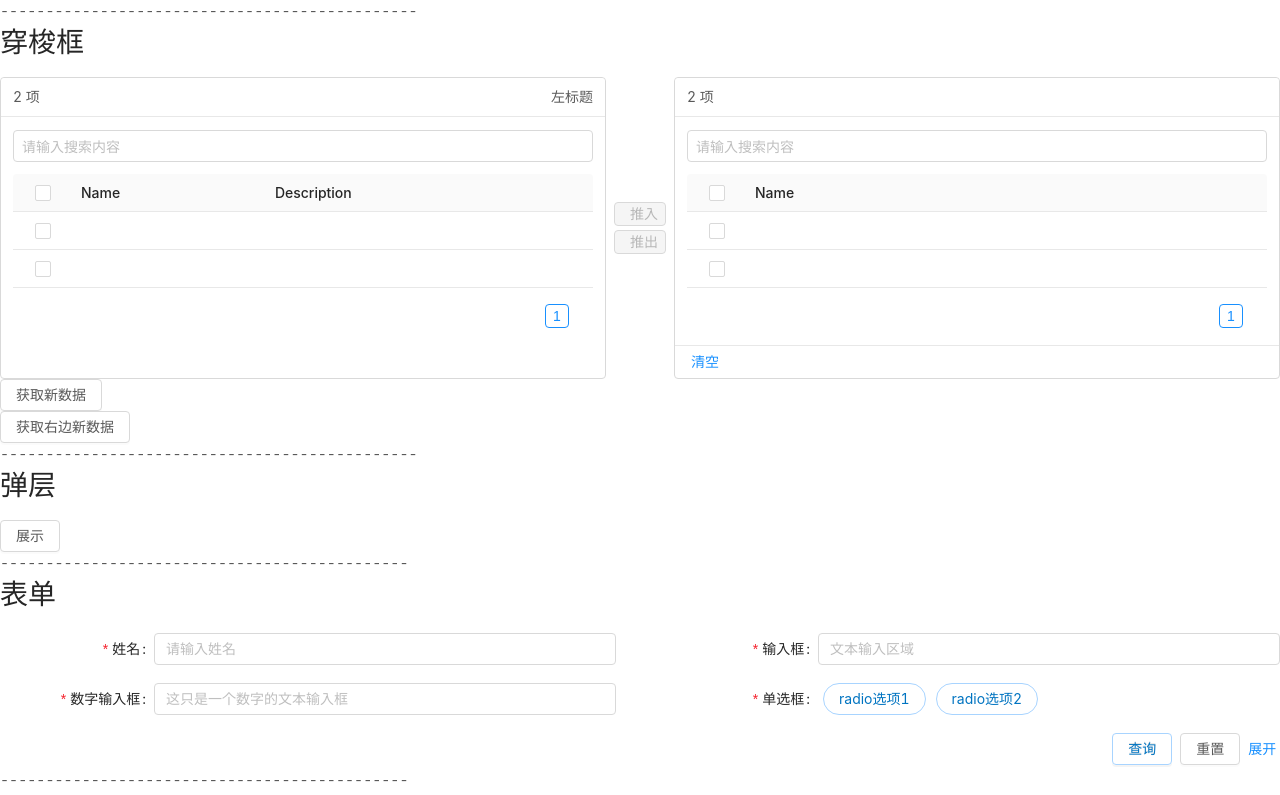
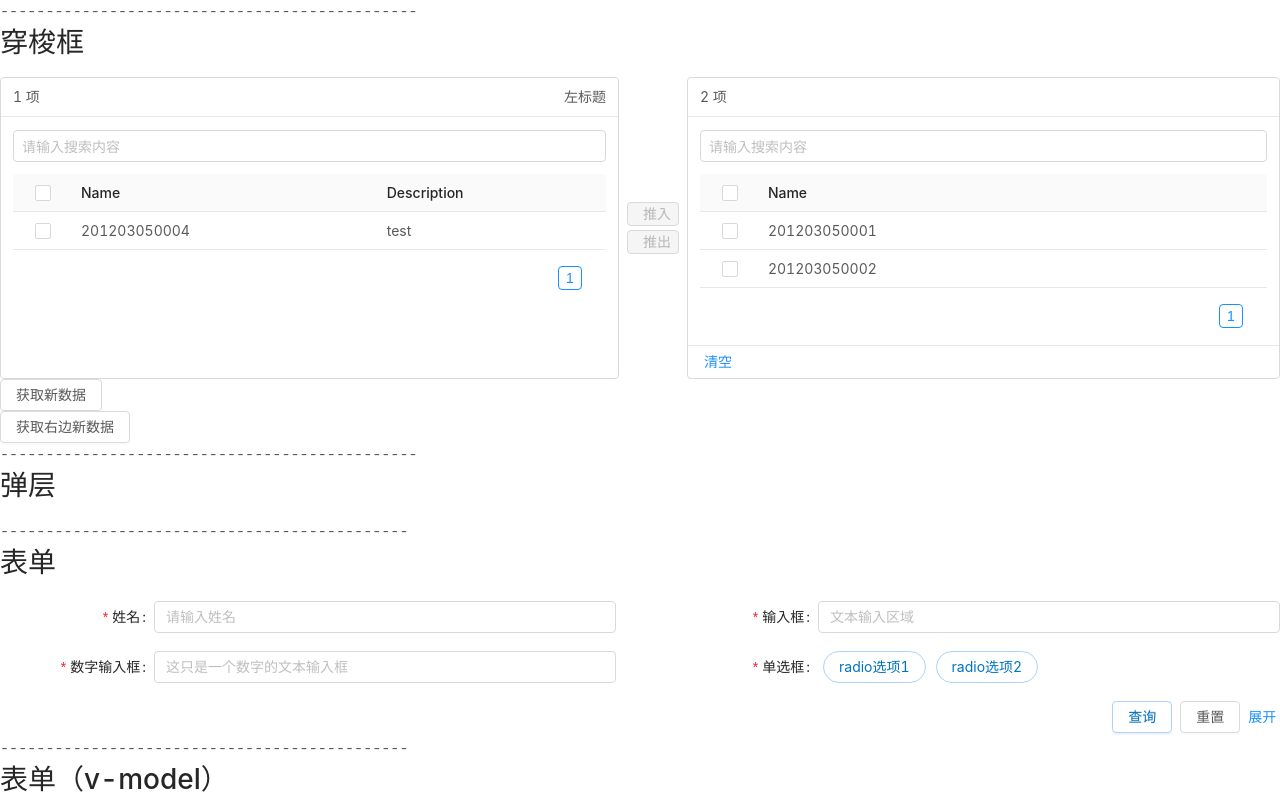
Before and after one commit to MDSD-JOB/medical-ui, a Vue app: page / in a window 1280 px wide. Shown: the top 795 px of the page. Built offline with nearby package versions, Linux system fonts and the light colour scheme.

Commit message:
fix: 修复重复数据bug

```diff
--- a/src/App.vue
+++ b/src/App.vue
@@ -5,7 +5,11 @@
     <demo-transfer></demo-transfer>
     ----------------------------------------------<br />
     <h1>弹层</h1>
-    <demo-modal></demo-modal>
+    <demo-modal
+      v-if="showModal"
+      :showModal="showModal"
+      @cancel="showModal = false"
+    ></demo-modal>
     ---------------------------------------------<br />
     <h1>表单</h1>
     <demo-form></demo-form>
@@ -17,7 +21,9 @@
     <demo-table ref="tables"></demo-table>
     ---------------------------------------------<br />
     <h1>按钮</h1>
-    <med-button @click="loadDatas" icon="search">button</med-button>
+    <med-button @click="loadDatas" icon="search">
+      按钮
+    </med-button>
     ---------------------------------------------<br />
     <h1>单选框</h1>
     <med-radio buttonType :optionList="radioList" initialValue="0"></med-radio>
@@ -117,6 +123,7 @@
   },
   data() {
     return {
+      showModal: false,
       tabList: [
         {
           key: 'tab1',
@@ -138,6 +145,7 @@
       console.log(1111)
     },
     loadDatas() {
+      this.showModal = true
       setTimeout(() => {
         this.$refs.tables.$refs.tables.refresh()
       }, 1000)
--- a/src/components/MedTransfer/src/index.jsx
+++ b/src/components/MedTransfer/src/index.jsx
@@ -20,22 +20,22 @@
     keep: {
       type: Boolean,
       default: true,
-      retuired: false
+      required: false
     },
     showClear: {
       type: Boolean,
       default: false,
-      retuired: false
+      required: false
     },
     disabled: {
       type: Boolean,
       default: false,
-      retuired: false
+      required: false
     },
     showSelectAll: {
       type: Boolean,
       default: false,
-      retuired: false
+      required: false
     },
     childrenType: {
       type: String,
@@ -73,9 +73,15 @@
     rowKey: {
       type: String,
       default: 'key'
+    },
+    dataSource: {
+      type: Array,
+      default: () => [],
+      required: false
     }
   },
   created() {
+    this.mixedData = this.unique(this.mixedData, this.rowKey)
     this.writeInRightKey()
   },
   methods: {
@@ -126,6 +132,17 @@
         },
         selectedRowKeys: selectedKeys
       }
+    },
+    unique(arr, key) {
+      if (!arr) return arr
+      if (key === undefined) return [...new Set(arr)]
+      const map = {
+        string: e => e[key],
+        function: e => key(e)
+      }
+      const fn = map[typeof key]
+      const obj = arr.reduce((o, e) => ((o[fn(e)] = e), o), {})
+      return Object.values(obj)
     }
   },
   render() {
@@ -219,14 +236,14 @@
       )
       this.writeInRightKey()
       this.rightKeys = rightKeys
-      this.mixedData = [...oldData, ...this.leftData]
+      this.mixedData = this.unique([...oldData, ...this.leftData], this.rowKey)
     },
     rightData() {
       const oldData = this.mixedData.filter(
         item => !this.rightKeys.includes(item[this.rowKey])
       )
       this.writeInRightKey()
-      this.mixedData = [...oldData, ...this.rightData]
+      this.mixedData = this.unique([...oldData, ...this.rightData], this.rowKey)
     }
   }
 }
--- a/src/views/DemoModal.vue
+++ b/src/views/DemoModal.vue
@@ -18,14 +18,17 @@
     MedModal,
     MedButton
   },
+  props: {
+    showModal: Boolean
+  },
   data() {
     return {
-      visible: false
+      visible: this.showModal
     }
   },
   methods: {
     cancel() {
-      console.log(111111111111111)
+      this.$emit('cancel')
     }
   }
 }
--- a/src/views/DemoTransfer.vue
+++ b/src/views/DemoTransfer.vue
@@ -3,7 +3,7 @@
     <med-transfer
       show-clear
       show-search
-      rowKey="id"
+      rowKey="patientId"
       :filter-option="
         (inputValue, option) => option.title.indexOf(inputValue) !== -1
       "
@@ -27,17 +27,17 @@
 
 const leftColumns = [
   {
-    dataIndex: 'title',
+    dataIndex: 'patientId',
     title: 'Name'
   },
   {
-    dataIndex: 'description',
+    dataIndex: 'name',
     title: 'Description'
   }
 ]
 const rightColumns = [
   {
-    dataIndex: 'title',
+    dataIndex: 'patientId',
     title: 'Name'
   }
 ]
@@ -61,18 +61,10 @@
   },
   methods: {
     getLeftData() {
-      const leftData = []
-      for (let i = 0; i < 19; i++) {
-        leftData.push({
-          key: 'old' + i.toString(),
-          title: `旧数据${i + 1}`,
-          description: `description of 旧数据${i + 1}`
-        })
-      }
       return [
         {
+          patientId: '201203050001',
           id: '2',
-          patientId: '201203050001',
           visitId: '222222',
           hisNo: '1244444',
           name: 'test',
@@ -101,8 +93,8 @@
           registerType: '医保'
         },
         {
+          patientId: '201203050004',
           id: '1',
-          patientId: '201203050002',
           visitId: '222222',
           hisNo: '1244445',
           name: 'test',
@@ -133,52 +125,104 @@
       ]
     },
     getRightData() {
-      const rightData = []
-      for (let i = 0; i < 19; i++) {
-        rightData.push({
-          key: 'right' + i.toString(),
-          title: `右边数据${i + 1}`,
-          description: `description of 右边数据${i + 1}`
-        })
-      }
       return [
         {
+          patientId: '201203050001',
           id: 'd8ab062d3ecc970293d97f414615b293',
           regId: '202110120325',
-          patientId: '201203050001',
           registerNo: 'd8ab062d3ecc970293d97f414615b293',
           createTime: '2021-10-13T08:06:31.000+00:00'
         },
         {
+          patientId: '201203050002',
           id: '225f4f5ba10b253c073d9d2cf883bdf1',
           regId: '202110120325',
-          patientId: '201203050002',
           registerNo: '225f4f5ba10b253c073d9d2cf883bdf1',
           createTime: '2021-10-13T08:13:31.000+00:00'
         }
       ]
     },
     getNewLeftData() {
-      const leftData = []
-      for (let i = 0; i < 19; i++) {
-        leftData.push({
-          key: 'new' + i.toString(),
-          title: `新数据${i + 1}`,
-          description: `新数据内容${i + 1}`
-        })
-      }
-      this.leftData = leftData
+      this.leftData = [
+        {
+          patientId: '2012030500011',
+          id: '2',
+          visitId: '222222',
+          hisNo: '1244444',
+          name: 'test',
+          dateOfBirth: '2021-10-12 15:48:59',
+          sex: 'M',
+          idNo: '320666xxxxxxxxxxxx',
+          nation: '汉',
+          marriage: '已婚',
+          education: '本科',
+          patJob: 'IT',
+          citizenCard: '320666666',
+          mrNo: '201200000',
+          mailAddress: '苏州',
+          phoneNumberHome: '13333333333',
+          phoneNumberBusiness: '13333333333',
+          nextOfKin: '吴七',
+          relationship: '同事',
+          nextOfKinPhone: '12133333333',
+          patientType: '01',
+          registTime: '2021-10-01 15:55:03',
+          deptCode: '01',
+          deptName: '急诊部门',
+          doctorId: '3333',
+          doctorName: '教授',
+          isUsed: '1',
+          registerType: '医保'
+        },
+        {
+          patientId: '2012030500044',
+          id: '1',
+          visitId: '222222',
+          hisNo: '1244445',
+          name: 'test',
+          dateOfBirth: '2021-10-14 15:48:59',
+          sex: 'M',
+          idNo: '320666xxxxxxxxxxxx',
+          nation: '汉',
+          marriage: '已婚',
+          education: '本科',
+          patJob: 'IT',
+          citizenCard: '320666666',
+          mrNo: '201200000',
+          mailAddress: '苏州',
+          phoneNumberHome: '13333333333',
+          phoneNumberBusiness: '13333333333',
+          nextOfKin: '吴七',
+          relationship: '同事',
+          nextOfKinPhone: '12133333333',
+          patientType: '01',
+          registTime: '2021-10-06 15:55:03',
+          deptCode: '01',
+          deptName: '急诊部门',
+          doctorId: '3333',
+          doctorName: '教授',
+          isUsed: '1',
+          registerType: '医保'
+        }
+      ]
     },
     getNewRightData() {
-      const rightData = []
-      for (let i = 0; i < 19; i++) {
-        rightData.push({
-          key: 'newRight' + i.toString(),
-          title: `newRight${i + 1}`,
-          description: `newRight${i + 1}`
-        })
-      }
-      this.rightData = rightData
+      this.rightData = [
+        {
+          patientId: '2012030500011',
+          id: 'd8ab062d3ecc970293d97f414615b293',
+          regId: '202110120325',
+          registerNo: 'd8ab062d3ecc970293d97f414615b293',
+          createTime: '2021-10-13T08:06:31.000+00:00'
+        },
+        {
+          patientId: '2012030500022',
+          id: '225f4f5ba10b253c073d9d2cf883bdf1',
+          regId: '202110120325',
+          registerNo: '225f4f5ba10b253c073d9d2cf883bdf1',
+          createTime: '2021-10-13T08:13:31.000+00:00'
+        }
+      ]
     },
     change(leftArr, rightArr) {
       console.log('selectedObjs', leftArr, rightArr)
```
